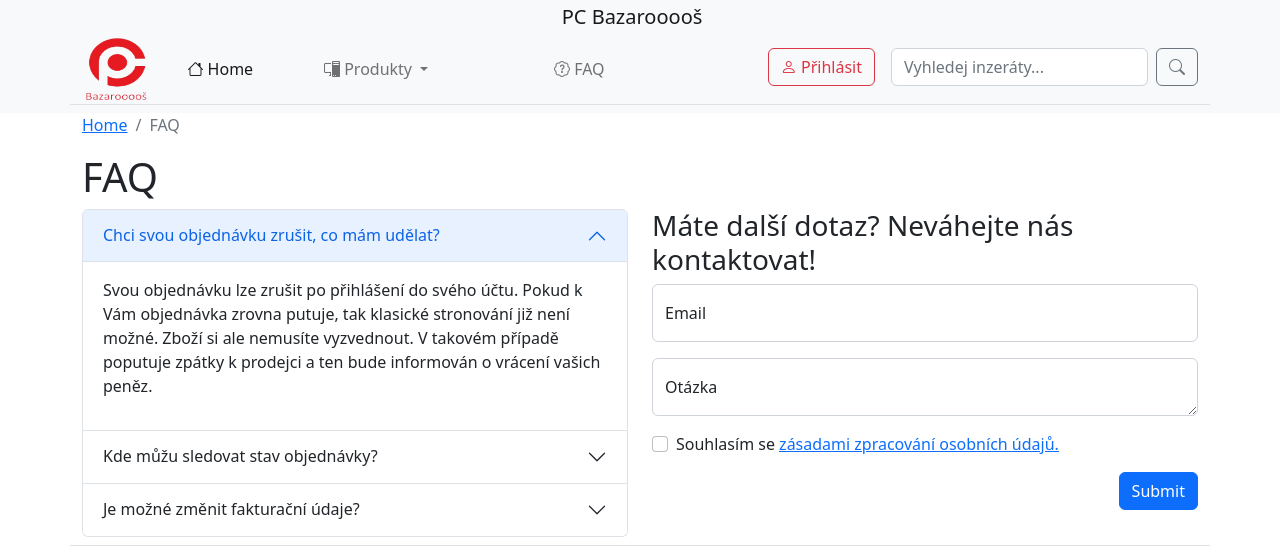
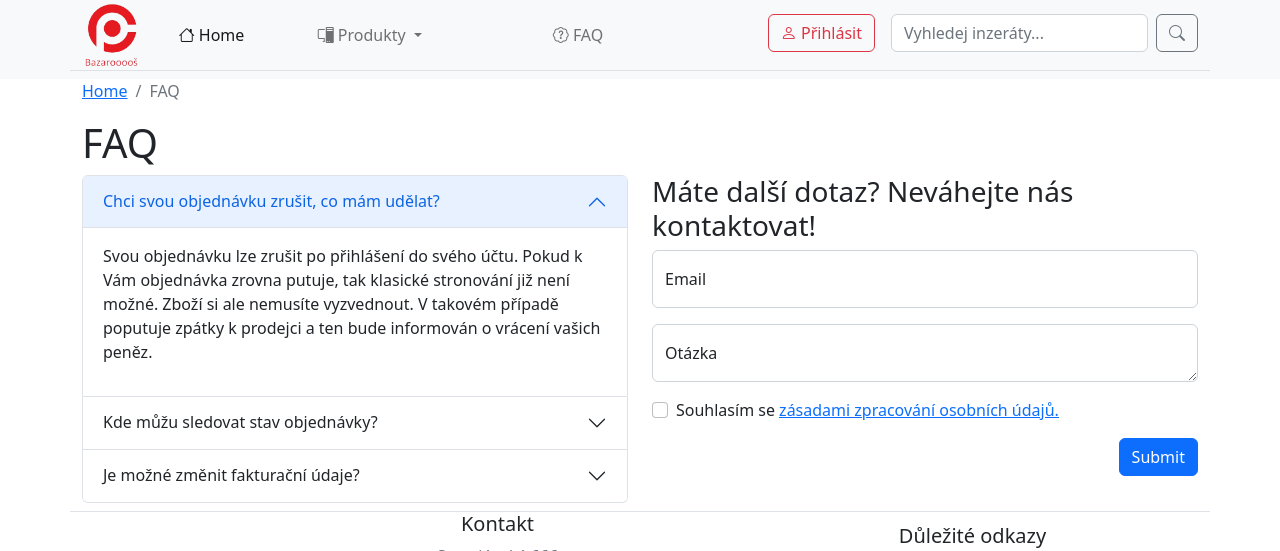
Before and after one commit to Jalquin/bazar, a PHP site: page /faq.html in a window 1280 px wide. Shown: the top 551 px of the page. Run offline with PHP 8.4, Linux system fonts and the light colour scheme.

Commit message:
Version 1.3
minor fixes

```diff
--- a/css/style.css
+++ b/css/style.css
@@ -15,6 +15,12 @@
     top: 50%;
     left: 50%;
     transform: translate(-50%, -50%);
+    transition: 0.2s;
+}
+
+.text-over-img:hover {
+    background-color: rgba(0,0,0,0.8);
+    color: white;
 }
 
 .map {
@@ -28,3 +34,8 @@
     color: red !important;
     transition: 0.2s;
 }
+
+.logo {
+    width: auto;
+    height: 70px;
+}
--- a/includes/footer.html
+++ b/includes/footer.html
@@ -1,18 +1,13 @@
 <div class="container">
     <div class="row border-top">
-        <div class="col-12 col-lg-6 p-2">
-            <div class="row align-items-center text-center">
-                <div class="col-1">
-                    <a class="navbar-brand" href="index.html">
-                        <img src="images/logo.png" alt="Bootstrap" width="70" height="70">
+        <div class="col">
+            <div class="row text-center align-items-center">
+                <div class="col-12 col-lg-2">
+                    <a href="index.html">
+                        <img class="logo" src="images/logo.png" alt="Logo Bazarooooš">
                     </a>
                 </div>
-                <div class="col-11">
-                    <h4>PC Bazarooooš</h4>
-                </div>
-            </div>
-            <div class="row">
-                <div class="col-6">
+                <div class="col-6 col-lg-5">
                     <h5>Kontakt</h5>
                     <ul class="nav flex-column">
                         <li class="nav-item mb-2"><a href="#" class="nav-link p-0 text-muted hover-red">Svatojánská 666 <br>Praha 6, 160 00</a></li>
@@ -20,7 +15,7 @@
                         <li class="nav-item mb-2"><a href="mailto:XYZ@XYZ.com" class="nav-link p-0 text-muted hover-red">info@bazaroooos.cz</a></li>
                     </ul>
                 </div>
-                <div class="col-6">
+                <div class="col-6 col-lg-5">
                     <h5>Důležité odkazy</h5>
                     <ul class="nav flex-column">
                         <li class="nav-item mb-2"><a href="terms.html" class="nav-link p-0 text-muted hover-red">Obchodní podmínky</a></li>
@@ -29,10 +24,6 @@
                     </ul>
                 </div>
             </div>
-
-        </div>
-        <div class="col-12 col-lg-6 p-2">
-            <iframe allowfullscreen="" class="map" referrerpolicy="no-referrer-when-downgrade" src="https://www.google.com/maps/embed?pb=!1m18!1m12!1m3!1d2559.24117164471!2d14.421105115684904!3d50.10049267942861!2m3!1f0!2f0!3f0!3m2!1i1024!2i768!4f13.1!3m3!1m2!1s0x470b94c5488a8243%3A0x114ad9e7e2b8ffd7!2sIT-bazaar%20-%20PC%20bazar%20Prague!5e0!3m2!1sen!2scz!4v1670012454983!5m2!1sen!2scz"></iframe>
         </div>
     </div>
 </div>
--- a/includes/header.html
+++ b/includes/header.html
@@ -1,17 +1,17 @@
 
-<div class="navbar bg-light m-0 p-0">
-    <div class="container ">
-        <div class="container-fluid p-0 d-flex justify-content-center">
-            <a class="navbar-brand mb-0 h1" href="#">PC Bazarooooš</a>
-        </div>
-    </div>
-</div>
+<!--<div class="navbar bg-light m-0 p-0">-->
+<!--    <div class="container ">-->
+<!--        <div class="container-fluid p-0 d-flex justify-content-center">-->
+<!--            <a class="navbar-brand mb-0 h1" href="#">PC Bazarooooš</a>-->
+<!--        </div>-->
+<!--    </div>-->
+<!--</div>-->
 
 <nav class="navbar navbar-expand-lg bg-light pt-0" aria-label="Offcanvas navbar large">
     <div class="container border-bottom">
         <div class="container-fluid p-0 justify-content-between align-items-center d-flex">
             <a class="navbar-brand p-0 m-0" href="index.html">
-                <img src="images/logo.png" alt="Logo Bazarooooš" width="70" height="70">
+                <img class="logo" src="images/logo.png" alt="Logo Bazarooooš">
             </a>
             <button class="navbar-toggler" type="button" data-bs-toggle="offcanvas" data-bs-target="#offcanvasNavbar" aria-controls="offcanvasNavbar2">
                 <span class="navbar-toggler-icon"></span>
--- a/index.html
+++ b/index.html
@@ -26,7 +26,7 @@
     </script>
 
 </head>
-<body class="bg-light">
+<body>
 
 <header></header>
 
```
